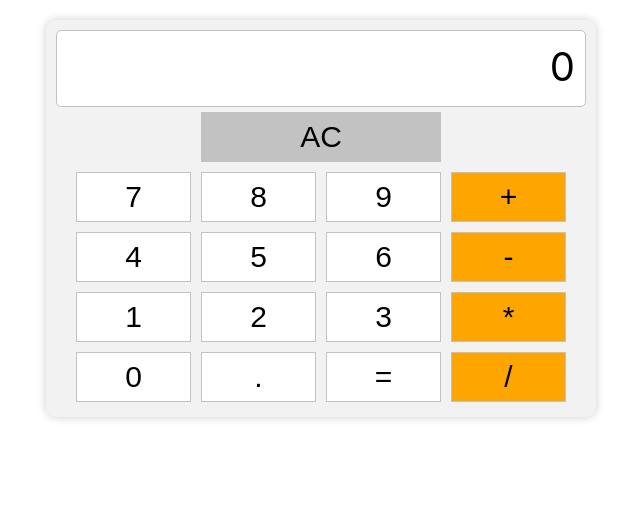
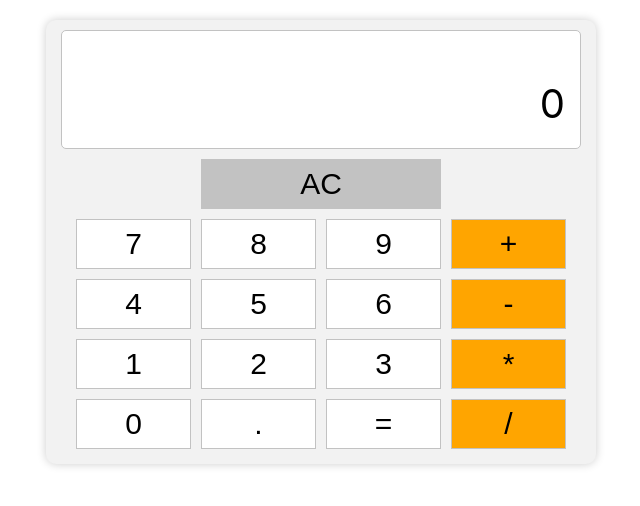
Before and after one commit to Gus-Vilela/js_calculator, a React (Create React App) app: page / in a window 1280 px wide. Shown: the top 506 px of the page, without its empty margins (319-959 px from the left). Built offline with nearby package versions, Linux system fonts and the light colour scheme.

Commit message:
add display overflow fix

```diff
--- a/src/App.css
+++ b/src/App.css
@@ -2,9 +2,6 @@
   width: 550px;
   background-color:  #f2f2f2;
   margin: auto;
-  display: flex;
-  flex-direction: row;
-  flex-wrap: wrap;
   border-radius: 10px;
   box-shadow: 0 0 10px 0 rgba(0,0,0,0.2);
   padding: 10px;
@@ -54,34 +51,37 @@ button{
 }
 
 .Visor{
-  width: 100%;
+  width: 520px;
+  margin: auto;
+  margin-bottom: 5px;
   display: flex;
   flex-direction: column;
-  flex-wrap: wrap;
   box-sizing: border-box;
   background-color: #fff;
   border: 1px solid #c2c2c2;
   border-radius: 5px;
-  padding: 10px;
+  padding: 15px;
 }
 .Calc-Display{
-  width: 100%;
   height: 50px;
   display: flex;
   justify-content: flex-end;
   align-items: center;
   font-size: 40px;
   box-sizing: border-box;
+  margin-top: 10px;
   margin-bottom: 5px;
 }
 
 .Calc-Formula{
-  color: #c2c2c2;
-  width: 100%;
-  font-size: 20px;
-  display: flex;
-  justify-content: flex-end;
-  align-items: center;
+  color: #acaaaa;
+  min-height: 22px;
+  font-size: 21px;
+  text-align: right;
+  vertical-align: text-top;
+  line-height: 22px;
+  overflow-wrap: break-word;
+  word-wrap: break-word;
 }
 
 button:hover{
--- a/src/App.js
+++ b/src/App.js
@@ -114,7 +114,8 @@ function App() {
 				</div>
 
 				<div className='Calc-Keypad-Operators'>
-					{operators.map((item) => { return <button className='operator' key={item.id} id={item.name} value={item.value} onClick={operatorPressed}>{item.value}</button> })}
+					{operators.map((item) => { return <button className='operator' key={item.id} id={item.name} value={item.value}
+					onClick={operatorPressed}>{item.value}</button> })}
 				</div>
 
 			</div>
```
